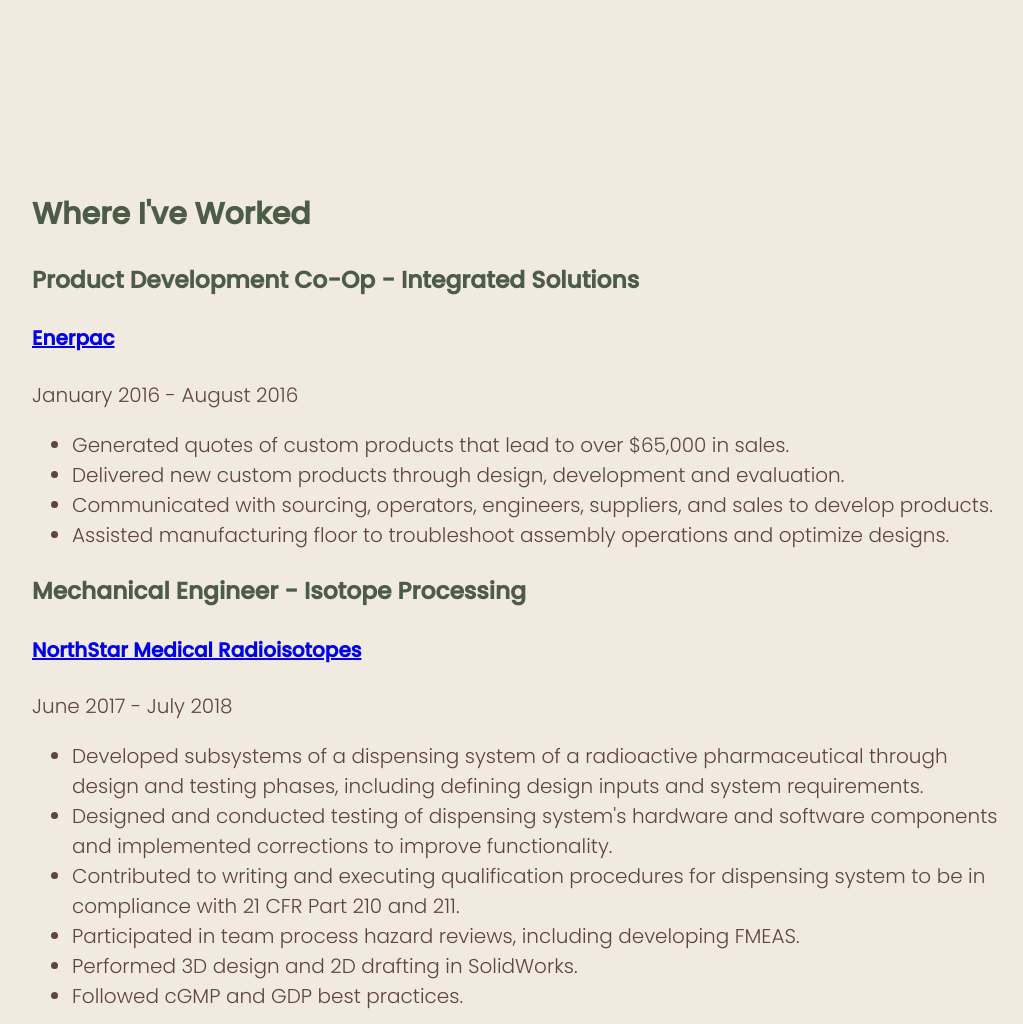
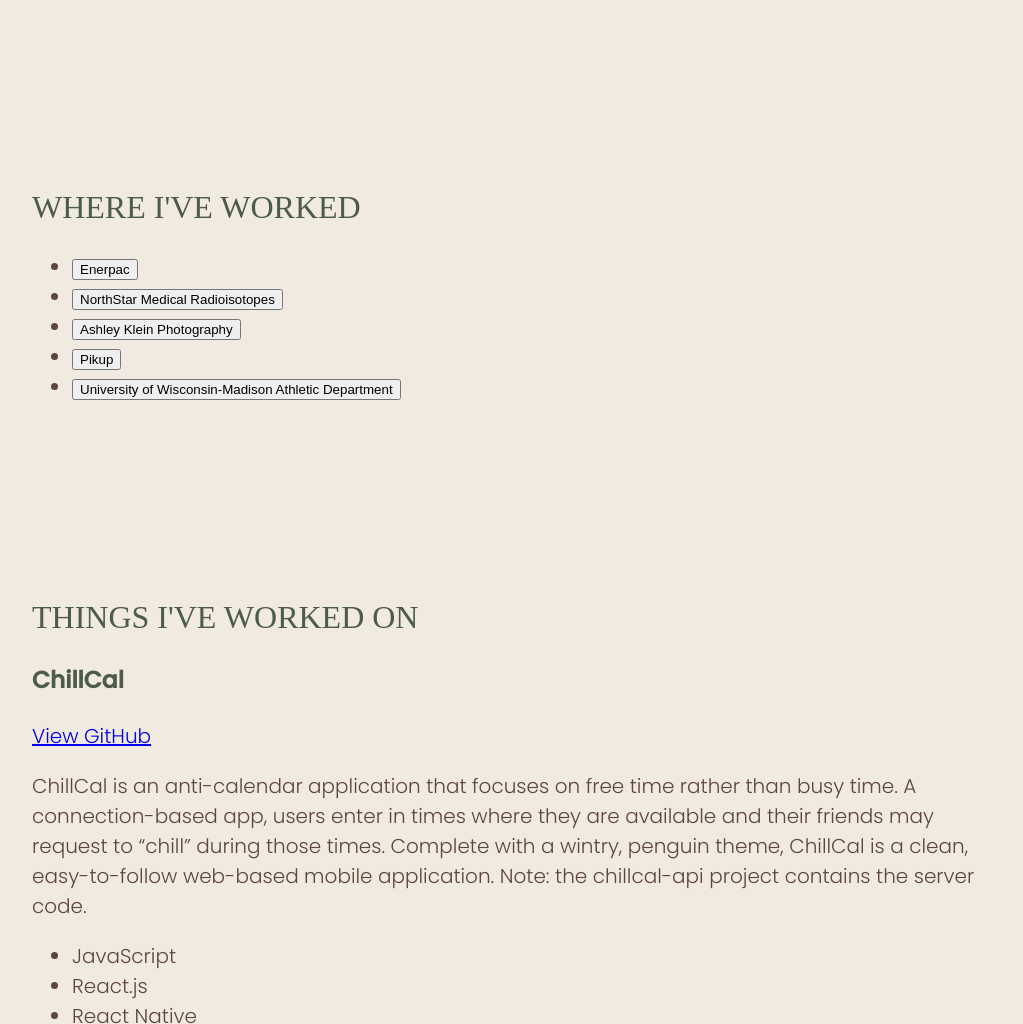
Before and after one commit to ashklein6/personal-site-v2, a Gatsby site: page / in a window 1280 px wide. Shown: the part 1563-2587 px from the top of the page, without its empty margins (118-1141 px from the left). Built offline with nearby package versions, Linux system fonts and the light colour scheme; Gatsby itself is replaced by a stand-in of ours; a web font is replaced by a local one.

Commit message:
added typing and tab organization to jobs, updated global styles

```diff
--- a/src/components/sections/jobs.tsx
+++ b/src/components/sections/jobs.tsx
@@ -5,6 +5,31 @@ import styled from 'styled-components'
 const StyledJobsSection = styled.section`
 
 `
+
+const StyledTabList = styled.ul`
+
+`
+
+const StyledTabButton = styled.button`
+
+`
+
+const StyledTabContent = styled.div`
+
+`
+
+interface JobQueryData {
+  node: {
+    frontmatter: {
+      company: string
+      title: string
+      location: string
+      dateRange: string
+      url: string
+    }
+    html: string
+  }
+}
 
 const Jobs = () => {
   const data = useStaticQuery(graphql`
@@ -28,24 +53,42 @@ const Jobs = () => {
     }
   `)
 
-  const jobs = data.jobs.edges
+  const jobs: JobQueryData[] = data.jobs.edges
+
+  const [selectedJobIndex, setSelectedJobIndex] = React.useState<number>()
 
   return (
     <StyledJobsSection>
       <h2>Where I've Worked</h2>
+      <StyledTabList>
         {jobs && jobs.map(({ node }, index) => {
+          const { company } = node.frontmatter
+          return (
+            <li key={index}>
+              <StyledTabButton
+                isSelected={index === selectedJobIndex}
+                onClick={() => setSelectedJobIndex(index)}>
+                <span>{company}</span>
+              </StyledTabButton>
+            </li>
+          )
+        })}
+      </StyledTabList>
+      {jobs && jobs.map(({ node }, index) => {
+        if (index === selectedJobIndex) {
           const { frontmatter, html } = node
           const { title, url, company, dateRange } = frontmatter
           return (
-          <div key={index}>
+            <StyledTabContent key={index}>
               <div>
                 <h3>{title}</h3>
                 <h4><a href={url}>{company}</a></h4>
                 <p>{dateRange}</p>
               </div>
               <div dangerouslySetInnerHTML={{ __html: html}} />
-          </div>
+            </StyledTabContent>
           )
+        }
       })}
     </StyledJobsSection>
   )
--- a/src/styles/globalStyles.ts
+++ b/src/styles/globalStyles.ts
@@ -117,6 +117,13 @@ const GlobalStyle = createGlobalStyle`
     color: var(--pine);
   }
 
+  h2 {
+    font-family: var(--font-serif);
+    font-weight: normal;
+    font-size: var(--fz-heading);
+    text-transform: uppercase;
+  }
+
   .large-heading {
     margin: 0;
     font-size: clamp(40px, 8vw, 80px);
```
Lines whose indentation alone changed are shown as unchanged.
